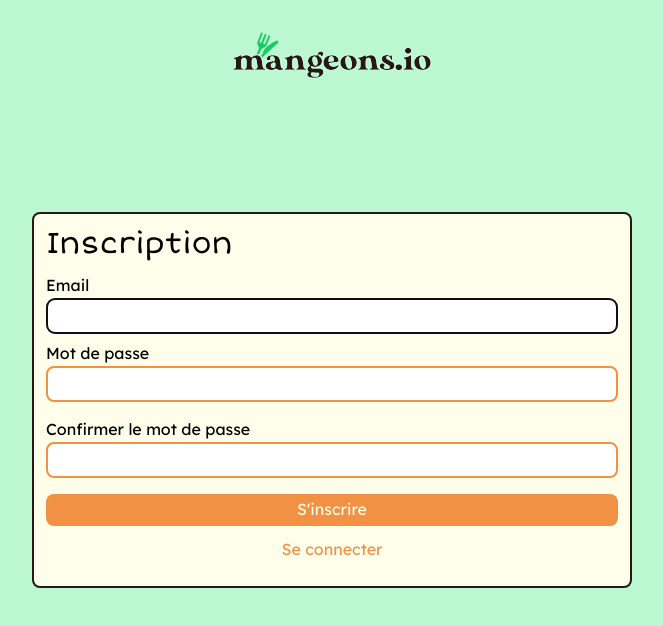
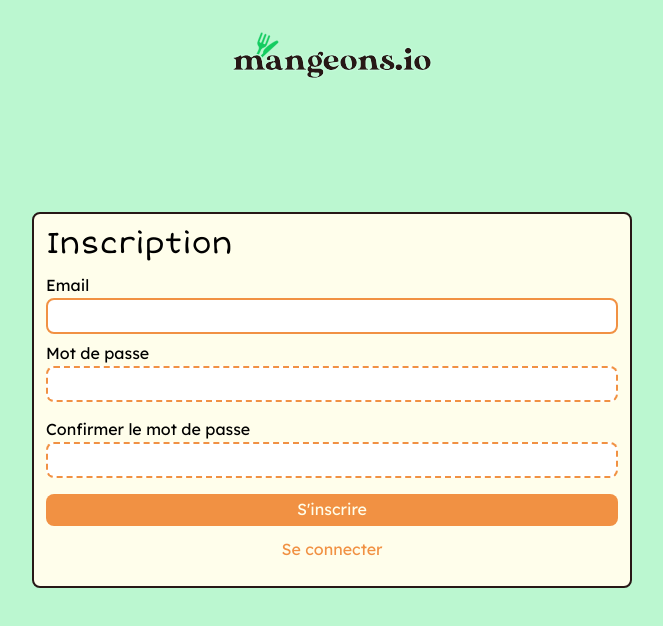
Before and after one commit to max13h/mangeons.io, a Nuxt app: page /register in a window 1280 px wide. Shown: the top 626 px of the page, without its empty margins (308-971 px from the left). Built offline with nearby package versions, Linux system fonts and the light colour scheme.

Commit message:
minor input styling

```diff
--- a/assets/css/tailwind.css
+++ b/assets/css/tailwind.css
@@ -50,3 +50,12 @@ body {
 .on-click:active {
     transform: scale(0.9);
 }
+
+.input-text {
+    outline: none;
+    @apply border-dashed border-2 border-secondary
+}
+.input-text:focus {
+    outline: none;
+    @apply border-solid border-2 border-secondary
+}
--- a/components/Mobile/Header.vue
+++ b/components/Mobile/Header.vue
@@ -1,5 +1,5 @@
 <template>
-  <header class="sticky top-0 bg-light flex border-b-2 border-dark w-full">
+  <header class="sticky top-0 bg-light flex border-b-2 border-dark w-full select-none">
     <img src="../../assets/logos/LITTLE LIGHT LOGO.svg" alt="mangeons.io logo" class="absolute top-1/2 -translate-y-1/2 left-1  w-12">
     <h1 class="text-3xl w-full text-center my-2">
       {{ pageStore.heading }}
--- a/components/Mobile/NavBar.vue
+++ b/components/Mobile/NavBar.vue
@@ -1,5 +1,5 @@
 <template>
-  <nav class="flex justify-around bg-secondary w-full rounded-md rounded-tl-tr drop-shadow-[0px_0px_3px_rgba(0,0,0,0.25)]">
+  <nav class="flex justify-around bg-secondary w-full rounded-md rounded-tl-tr drop-shadow-[0px_0px_3px_rgba(0,0,0,0.25)] select-none">
     <NuxtLink to="/liste-de-course" class="ri-todo-line text-light text-4xl py-2 on-click" />
     <NuxtLink to="/menus" class="ri-restaurant-fill text-light text-4xl py-2 on-click" />
     <i class="ri-menu-line text-light text-4xl py-2 on-click" @click="useToggleSideBar" />
--- a/pages/login.vue
+++ b/pages/login.vue
@@ -5,10 +5,10 @@
     </h1>
     <form action="" method="get" class="flex flex-col">
       <label for="email">Email</label>
-      <input id="email" type="email" name="email" class="mb-2 p-1 border-2 border-secondary rounded-lg" autofocus>
+      <input id="email" type="email" name="email" class="mb-2 p-1 rounded-lg border-2 input-text" autofocus>
       <label for="password">Password</label>
-      <input id="password" type="password" name="password" class="mb-4 p-1 border-2 border-secondary rounded-lg">
-      <input type="submit" value="Se connecter" class="bg-secondary text-light py-1 rounded-lg">
+      <input id="password" type="password" name="password" class="mb-4 p-1 rounded-lg input-text">
+      <input type="submit" value="Se connecter" class="bg-secondary text-light py-1 rounded-lg on-click cursor-pointer">
     </form>
     <NuxtLink to="/register" class="text-secondary p-3 flex justify-center">
       Créer un compte
--- a/pages/register.vue
+++ b/pages/register.vue
@@ -5,11 +5,11 @@
     </h1>
     <form action="" method="get" class="flex flex-col">
       <label for="email">Email</label>
-      <input id="email" type="email" name="email" class="mb-2 p-1 border-2 border-secondary rounded-lg" autofocus>
+      <input id="email" type="email" name="email" class="mb-2 p-1 border-2 border-secondary rounded-lg input-text" autofocus>
       <label for="password">Mot de passe</label>
-      <input id="password" type="password" name="password" class="mb-4 p-1 border-2 border-secondary rounded-lg">
+      <input id="password" type="password" name="password" class="mb-4 p-1 border-2 border-secondary rounded-lg input-text">
       <label for="confirm-password">Confirmer le mot de passe</label>
-      <input id="confirm-password" type="password" name="confirm-password" class="mb-4 p-1 border-2 border-secondary rounded-lg">
+      <input id="confirm-password" type="password" name="confirm-password" class="mb-4 p-1 border-2 border-secondary rounded-lg input-text">
       <input type="submit" value="S'inscrire" class="bg-secondary text-light py-1 rounded-lg">
     </form>
     <NuxtLink to="/login" class="text-secondary p-3 flex justify-center">
```
